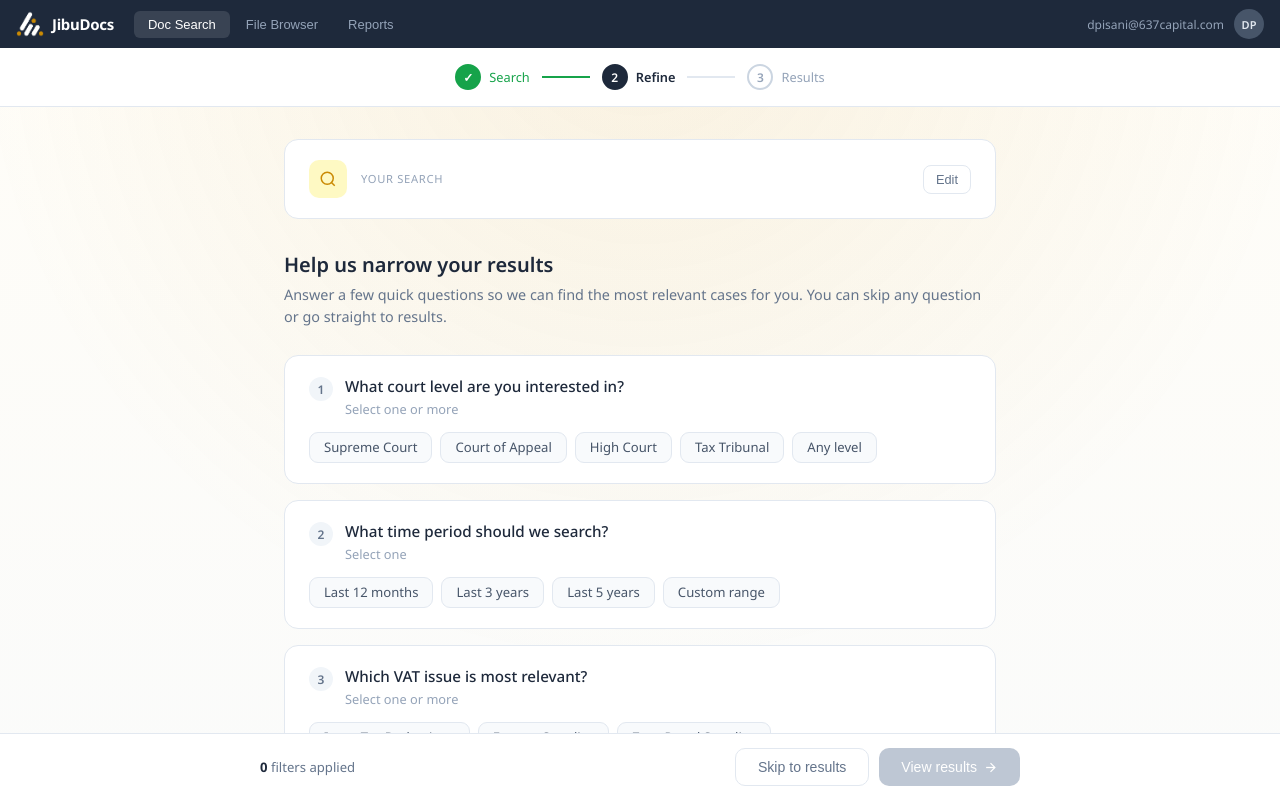
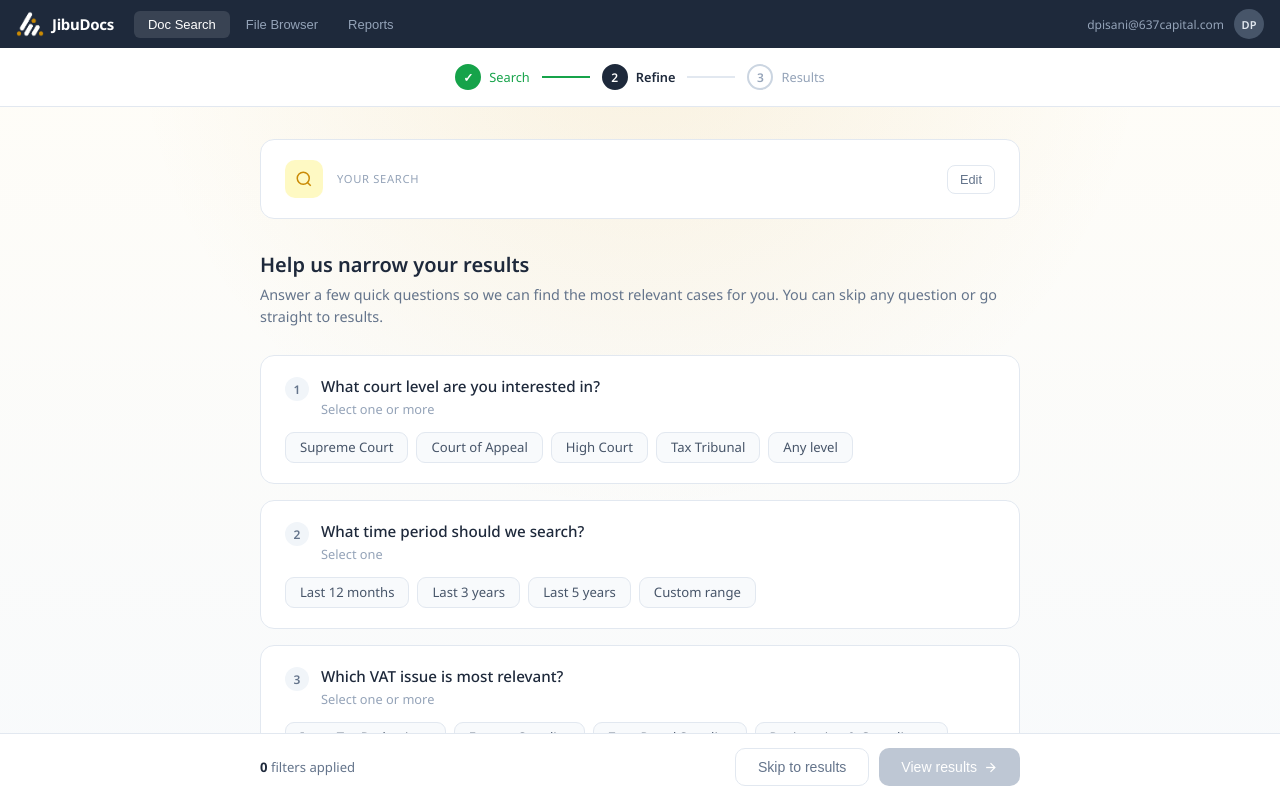
Before and after one commit to fuidani/fuidani.com, a React (Vite) app in the folder app/: page /refine in a window 1280 px wide. Built offline with nearby package versions, Linux system fonts and the light colour scheme.

Commit message:
added scroll bar to refine

```diff
--- a/app/src/pages/RefinePage.jsx
+++ b/app/src/pages/RefinePage.jsx
@@ -231,6 +231,7 @@ export default function RefinePage() {
 
       {/* Page Content */}
       <div className={styles.page}>
+       <div className={styles.pageInner}>
         {/* Query Context */}
         <div className={styles.queryContext}>
           <div className={styles.queryIcon}>
@@ -278,6 +279,7 @@ export default function RefinePage() {
             {EXTRA_QUESTIONS.map(renderQuestionCard)}
           </div>
         </div>
+       </div>
       </div>
 
       {/* Action Bar */}
--- a/app/src/pages/RefinePage.module.css
+++ b/app/src/pages/RefinePage.module.css
@@ -1,11 +1,9 @@
 /* Stepper bar */
 .stepperBar {
-  position: sticky;
-  top: 48px;
-  z-index: 90;
   background: #ffffff;
   border-bottom: 1px solid #e2e8f0;
   padding: 16px 24px;
+  flex-shrink: 0;
 }
 
 .stepper {
@@ -81,13 +79,22 @@
   background:
     radial-gradient(circle at center top, rgba(202, 138, 4, 0.10), transparent 50%),
     linear-gradient(180deg, #fffdf7 0%, #f8fafc 100%);
-  min-height: var(--app-height);
+  height: var(--app-height);
+  display: flex;
+  flex-direction: column;
+  overflow: hidden;
 }
 
 .page {
+  flex: 1;
+  min-height: 0;
+  overflow-y: auto;
+  padding: 32px 24px calc(120px + var(--app-safe-bottom));
+}
+
+.pageInner {
   max-width: 760px;
   margin: 0 auto;
-  padding: 32px 24px calc(120px + var(--app-safe-bottom));
 }
 
 /* Query context */
```
